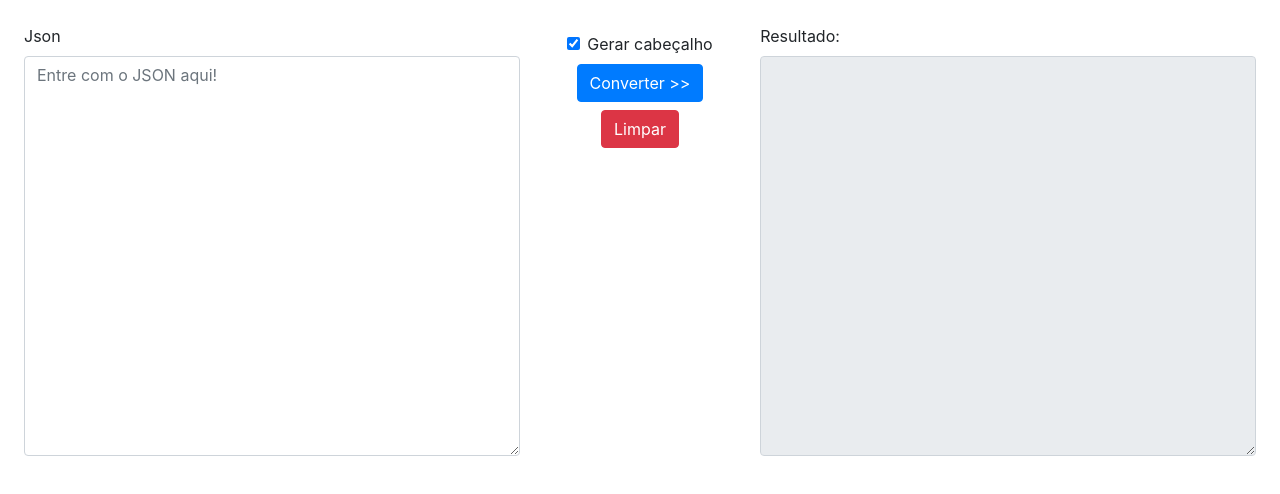
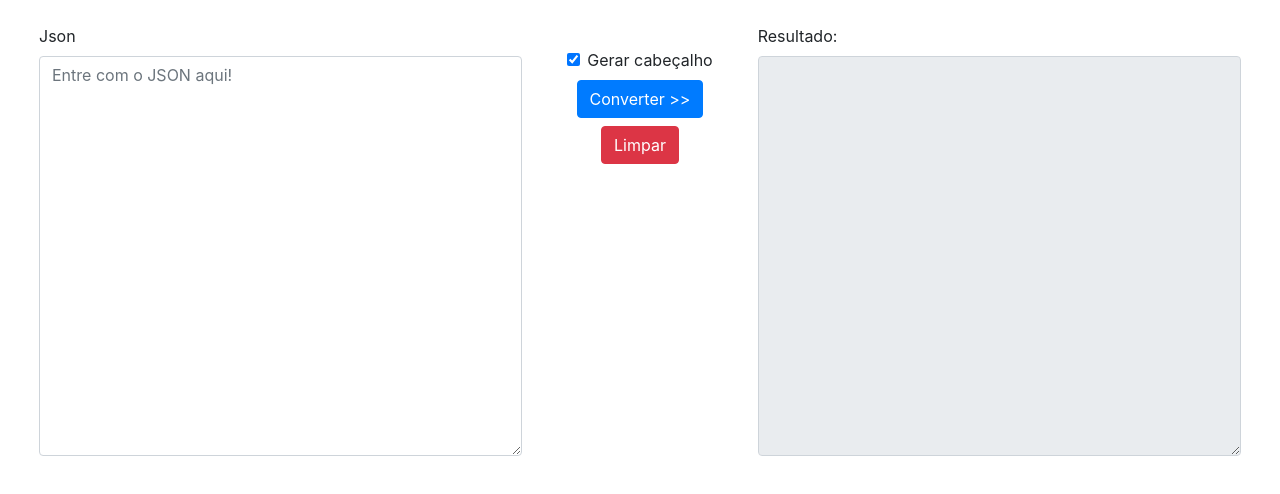
Before and after one commit to eduardosoler/Json2CSV, an Angular app: page / in a window 1280 px wide. Shown: the top 494 px of the page. Built offline with nearby package versions, Linux system fonts and the light colour scheme.

Commit message:
Algumas alterações de layout e css

```diff
--- a/src/app/app.component.html
+++ b/src/app/app.component.html
@@ -1,5 +1,5 @@
 <form [formGroup]="form" (ngSubmit)="gerar(form.value)">
-  <div class="row p-4">
+  <div class="row m-4">
     <div class="col-md-5">
       <div class="form-group">
         <label for="json">Json</label>
@@ -22,7 +22,7 @@
       </ng-container>
     </div>
     <div class="col-md-2 text-center">
-      <div class="form-check mt-2">
+      <div class="form-check mt-4">
         <input type="checkbox" class="form-check-input" id="showHeaders" formControlName="showHeaders">
         <label class="form-check-label" for="showHeaders">Gerar cabeçalho</label>
       </div>
--- a/src/app/app.component.scss
+++ b/src/app/app.component.scss
@@ -1,3 +1,13 @@
 .text{
   min-height: 50vh;
 }
+
+.form-control.ng-dirty.ng-touched.ng-invalid{
+  border-color: #dc3545;
+}
+
+.form-control.ng-dirty.ng-touched.ng-invalid:hover,
+.form-control.ng-dirty.ng-touched.ng-invalid:focus{
+  border-color: #dc3545;
+    box-shadow: 0 0 0 0.2rem rgb(220 53 69 / 25%);
+}
```
